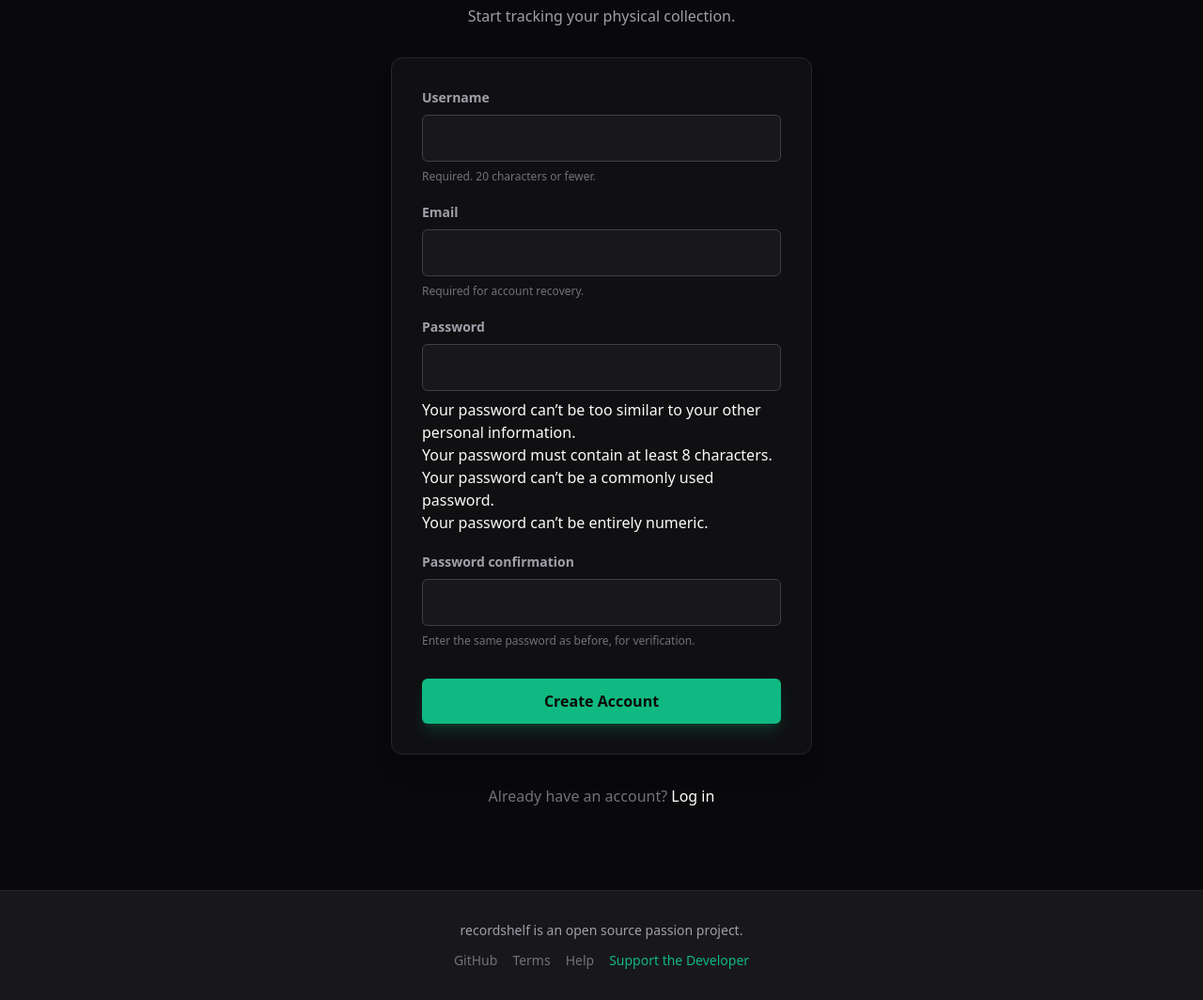
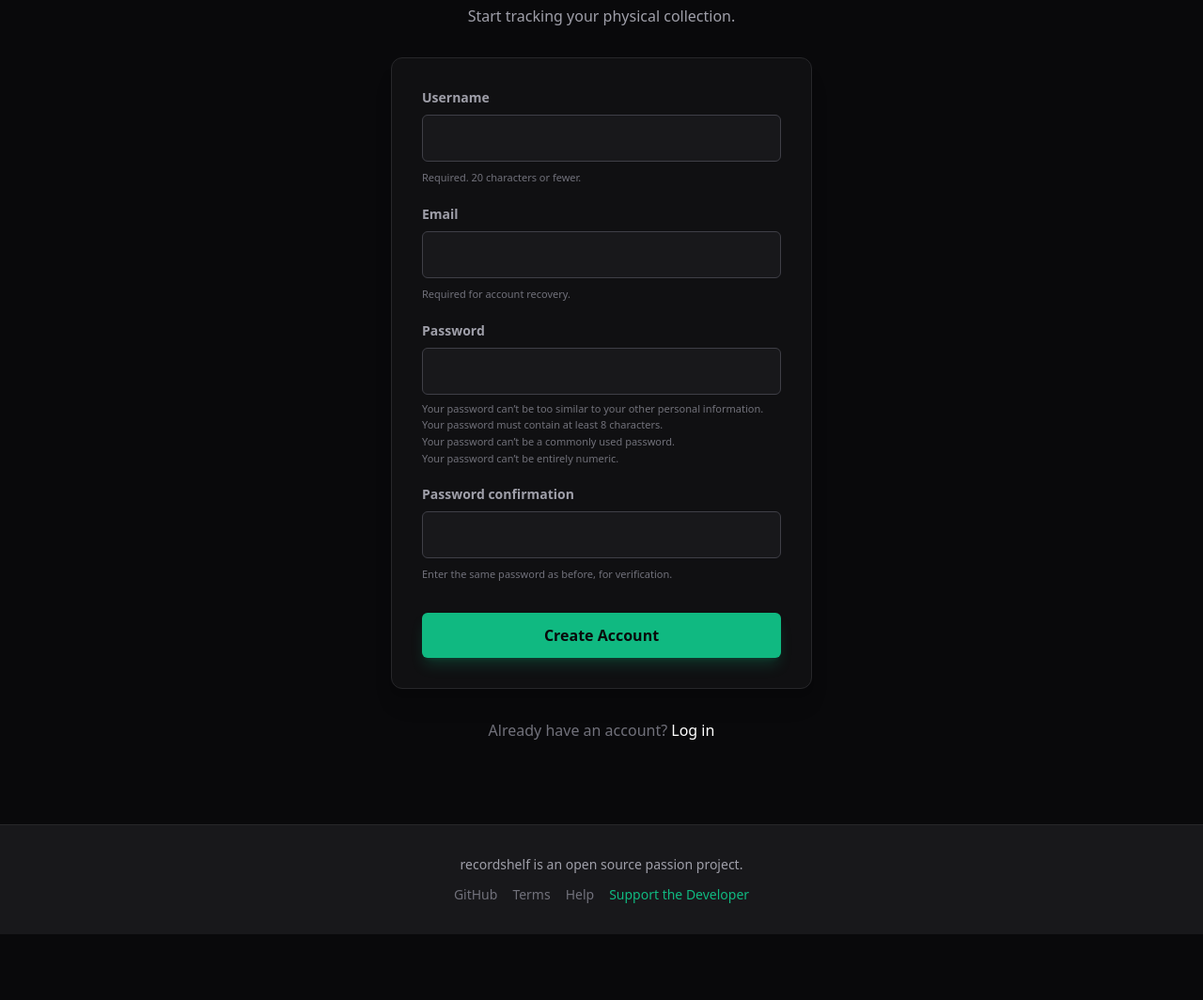
Before and after one commit to andrewstn/recordshelf, a Django app: page /accounts/signup/ in a window 1280 px wide. Shown: the part 196-1260 px from the top of the page at 94% size. After the commit the page ends 1190 px from the top, so only its background shows below. Run offline with Django 5.2, Linux system fonts and the light colour scheme; style sheets or scripts are compiled from the project's sources.

Commit message:
Update signup and edit profile forms.

```diff
--- a/templates/registration/signup.html
+++ b/templates/registration/signup.html
@@ -18,7 +18,7 @@
                     <input type="{{ field.field.widget.input_type|default:'text' }}" name="{{ field.html_name }}" {% if field.field.required %}required{% endif %} class="w-full bg-zinc-900 border border-zinc-700 rounded-md p-3 text-white focus:border-brand focus:ring-1 focus:ring-brand outline-none transition">
 
                     {% if field.help_text %}
-                        <p class="text-xs text-zinc-500 mt-2">{{ field.help_text|safe }}</p>
+                        <div class="form-help-text text-[11px] leading-relaxed text-zinc-500 mt-2">{{ field.help_text|safe }}</div>
                     {% endif %}
 
                     {% for error in field.errors %}
@@ -38,4 +38,18 @@
         <a href="{% url 'login' %}" class="text-white hover:text-brand font-medium transition">Log in</a>
     </p>
 </div>
+
+<style>
+    .form-help-text ul {
+        list-style-type: none;
+        padding-left: 0;
+        margin-top: 0.35rem;
+    }
+    .form-help-text li {
+        color: #71717a;
+        font-size: 0.6875rem;
+        line-height: 1.35;
+        margin-top: 0.18rem;
+    }
+</style>
 {% endblock %}
```
Also changed, not shown: templates/edit_profile.html (+10 -1 lines).
